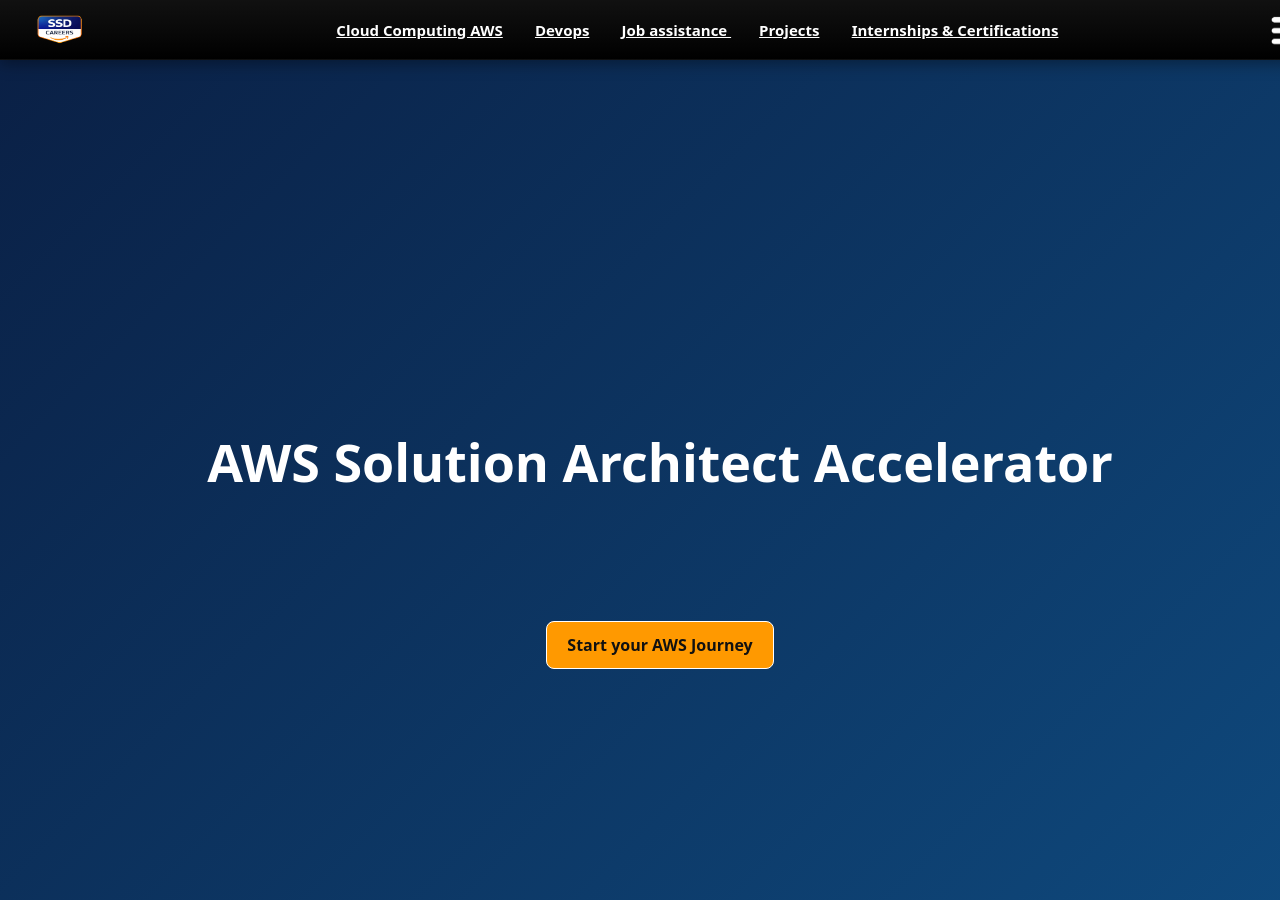
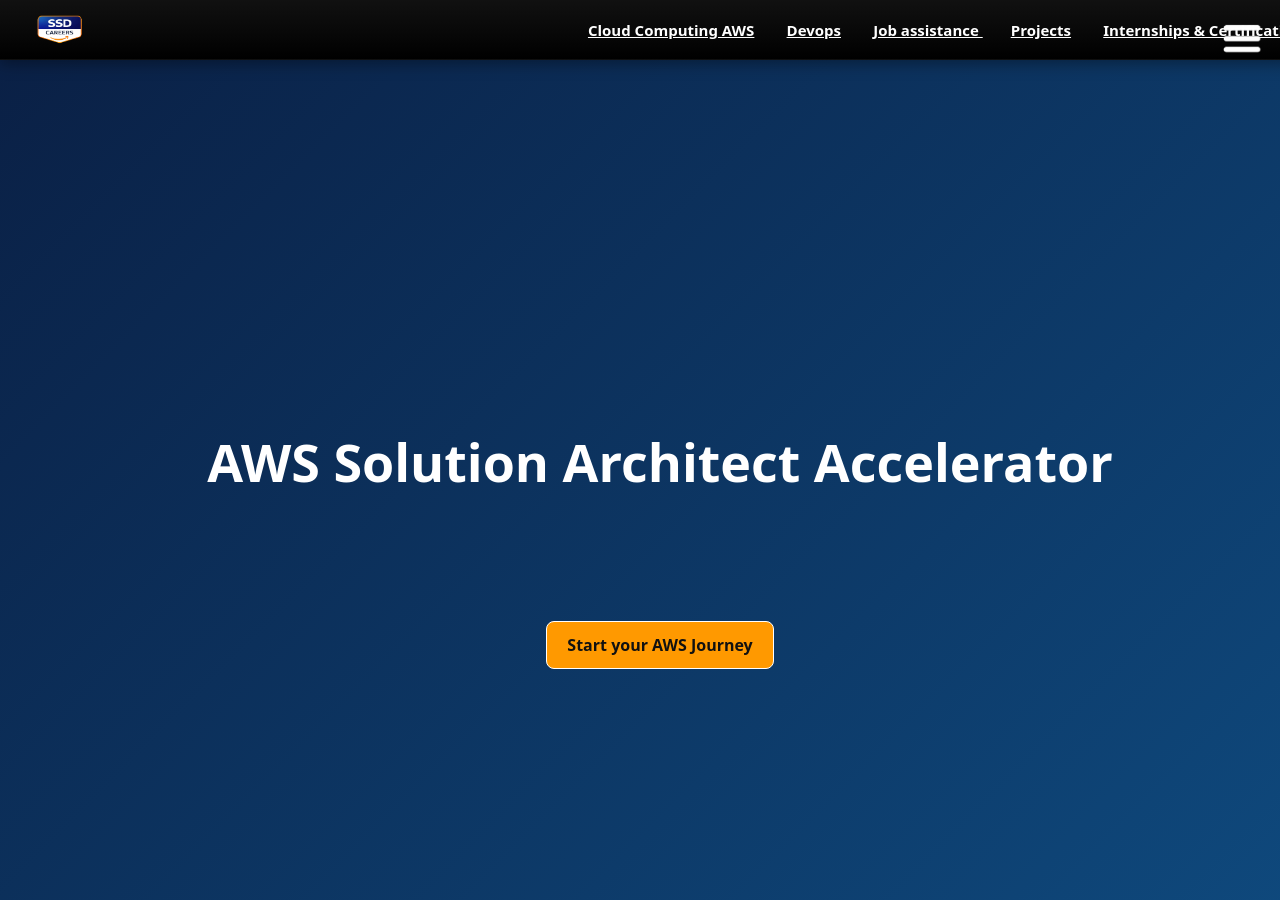
Before and after one commit to RamDhamdar2313/knowledge-base, a Jekyll site: the page built from index.md, in a window 1280 px wide and 900 px high. Built offline with Jekyll 4.4.1, drawn with Linux system fonts in a browser that asks for light colours.

Commit message:
Error 1we

```diff
--- a/assets/css/style.css
+++ b/assets/css/style.css
@@ -1,5 +1,5 @@
 :root {
-  --bg: #4781d8;
+  --bg: #4180dd;
   --fg: #c9d1d9;
   --accent: #58a6ff;
   --card: #161b22;
@@ -12,19 +12,21 @@ body {
   font-family: system-ui, monospace;
 }
 #menuBtn {
-  background: none !important;  /* Removes button background */
-  border: none !important;     /* Removes border */
-  padding: 0 !important;       /* Removes default padding */
-  margin: 0 !important;        /* Removes margins */
-  display: inline-block;       /* Better control */
+  background: none !important;
+  border: none !important;
+  padding: 0 !important;
+  margin: 0 !important;
+  display: inline-block;
   cursor: pointer;
-  width: 40px;  /* Match your icon size */
+  width: 40px;
   height: 40px;
+
+  position: fixed;  /* or absolute depending on your layout */
   top: 18px;
-  z-index:1002;
   right: 18px;
+  z-index: 1002;
+}
 
-}
 /* ===== OVERLAY ===== */
 #overlay {
   position: fixed;
```
